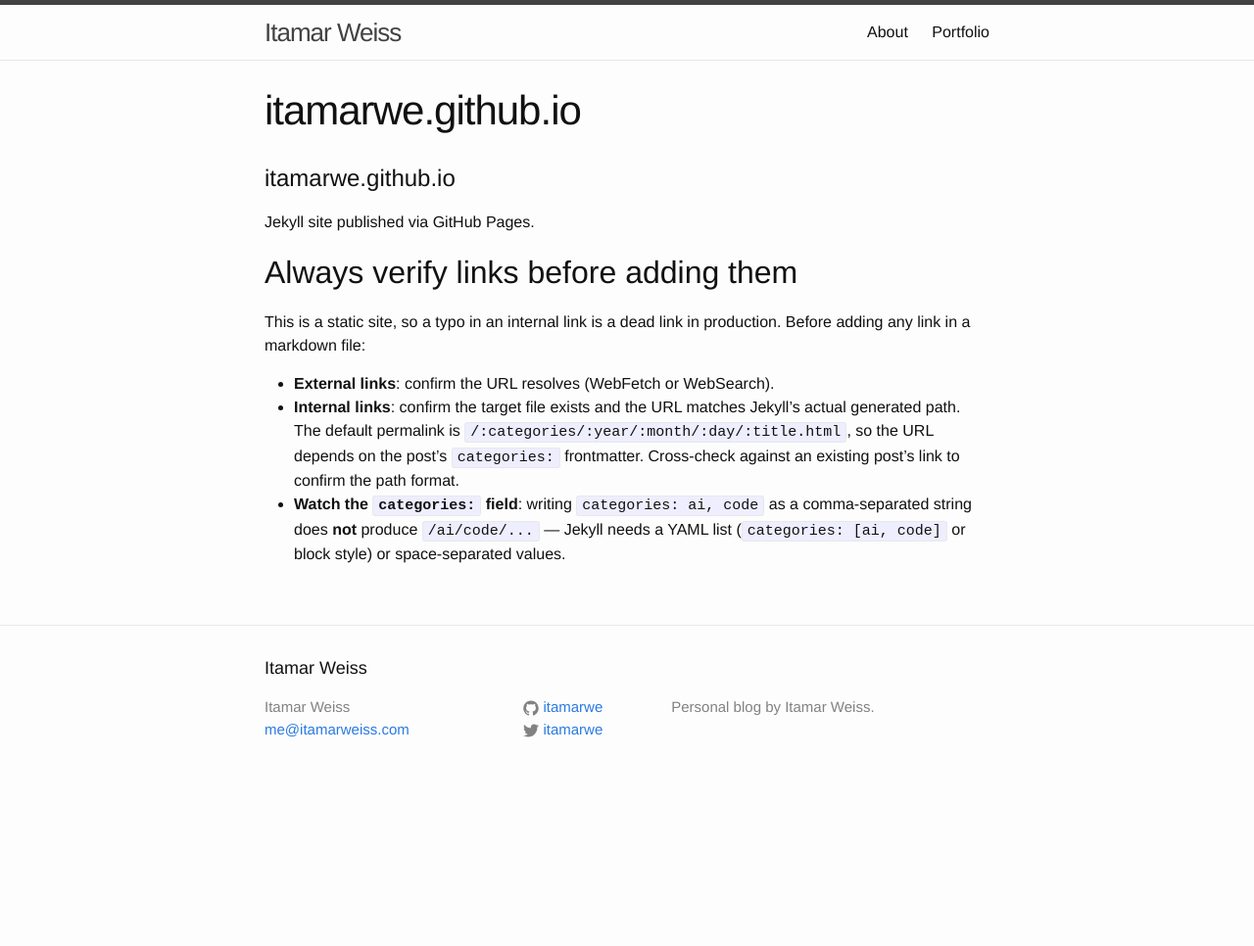
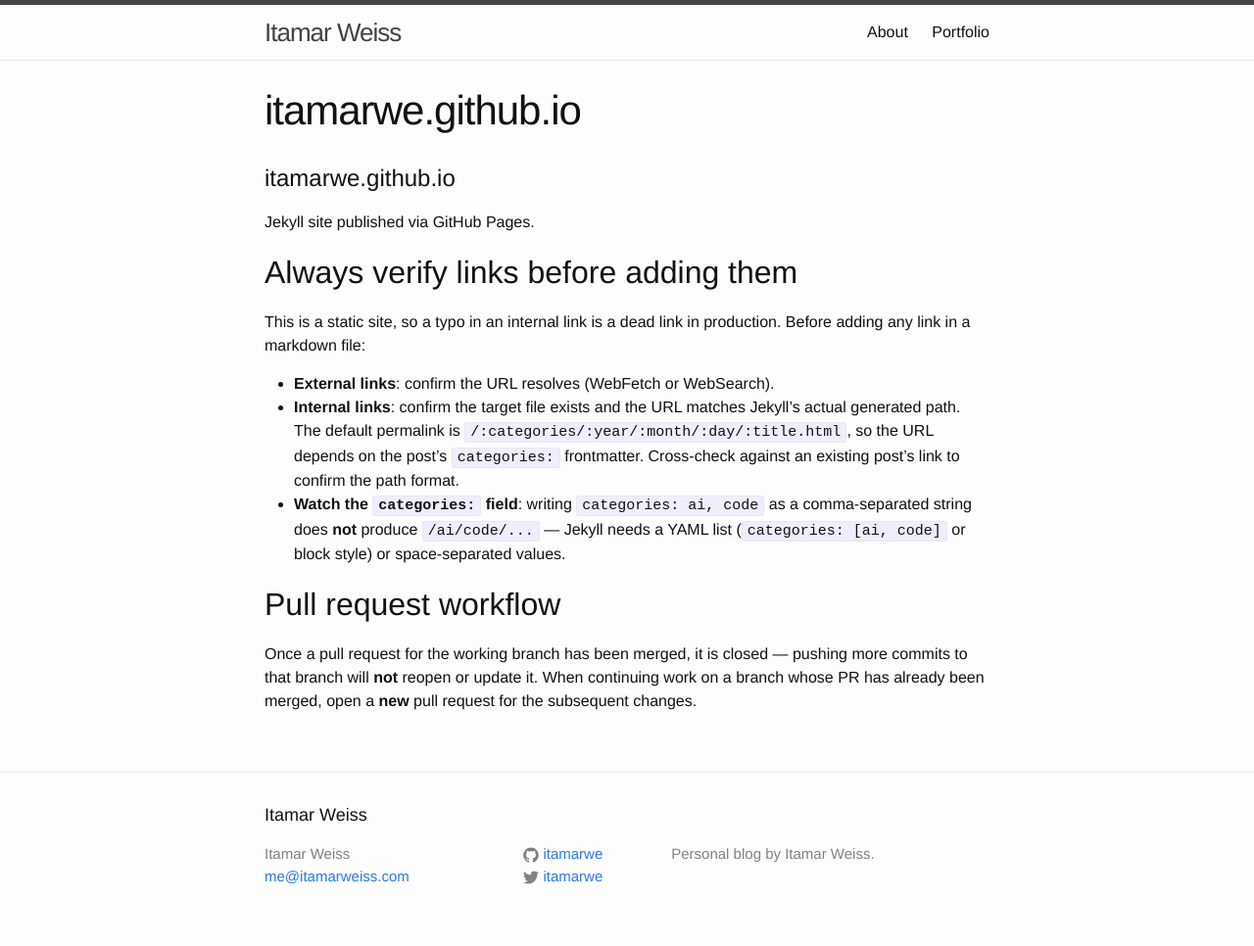
Before and after one commit to itamarwe/itamarwe.github.io, a Jekyll site: the page built from CLAUDE.md, in a window 1280 px wide. Shown: the whole page at 98% size. Built offline with Jekyll 4.4.1, drawn with Linux system fonts in a browser that asks for light colours; our own code applies the rules of GitHub Pages for plain Markdown files; before the commit the page ends 900 px from its top, so only the background shows below that.

Commit message:
Document PR workflow for merged branches
Add guidance that a merged PR is closed, so continuing work on the
same branch requires opening a new pull request.

https://claude.ai/code/session_012CzDumG7SUbTsrWrnG5Mjn

```diff
--- a/CLAUDE.md
+++ b/CLAUDE.md
@@ -9,3 +9,7 @@ This is a static site, so a typo in an internal link is a dead link in productio
 - **External links**: confirm the URL resolves (WebFetch or WebSearch).
 - **Internal links**: confirm the target file exists and the URL matches Jekyll's actual generated path. The default permalink is `/:categories/:year/:month/:day/:title.html`, so the URL depends on the post's `categories:` frontmatter. Cross-check against an existing post's link to confirm the path format.
 - **Watch the `categories:` field**: writing `categories: ai, code` as a comma-separated string does **not** produce `/ai/code/...` — Jekyll needs a YAML list (`categories: [ai, code]` or block style) or space-separated values.
+
+## Pull request workflow
+
+Once a pull request for the working branch has been merged, it is closed — pushing more commits to that branch will **not** reopen or update it. When continuing work on a branch whose PR has already been merged, open a **new** pull request for the subsequent changes.
```
